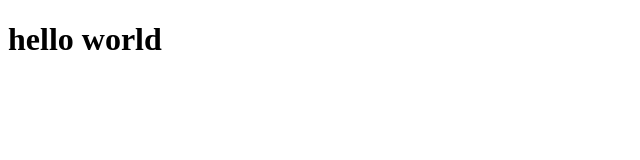
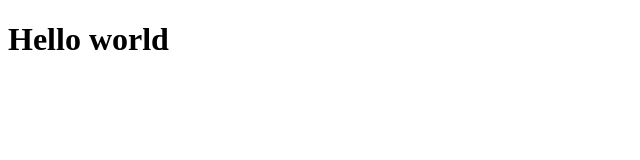
Before and after one commit to Laithanhhai/NPS-JSA20, a plain HTML site: page ss1/index.html in a window 1280 px wide. Shown: the whole page, without its empty margins (0-640 px from the left). Drawn offline with Linux system fonts and the light colour scheme.

Commit message:
new code

```diff
--- a/ss1/index.html
+++ b/ss1/index.html
@@ -6,6 +6,7 @@
     <title>Git - Github</title>
 </head>
 <body>
-    <h1>hello world</h1>
+    <h1>Hello world
+    </h1>
 </body>
 </html>
```
